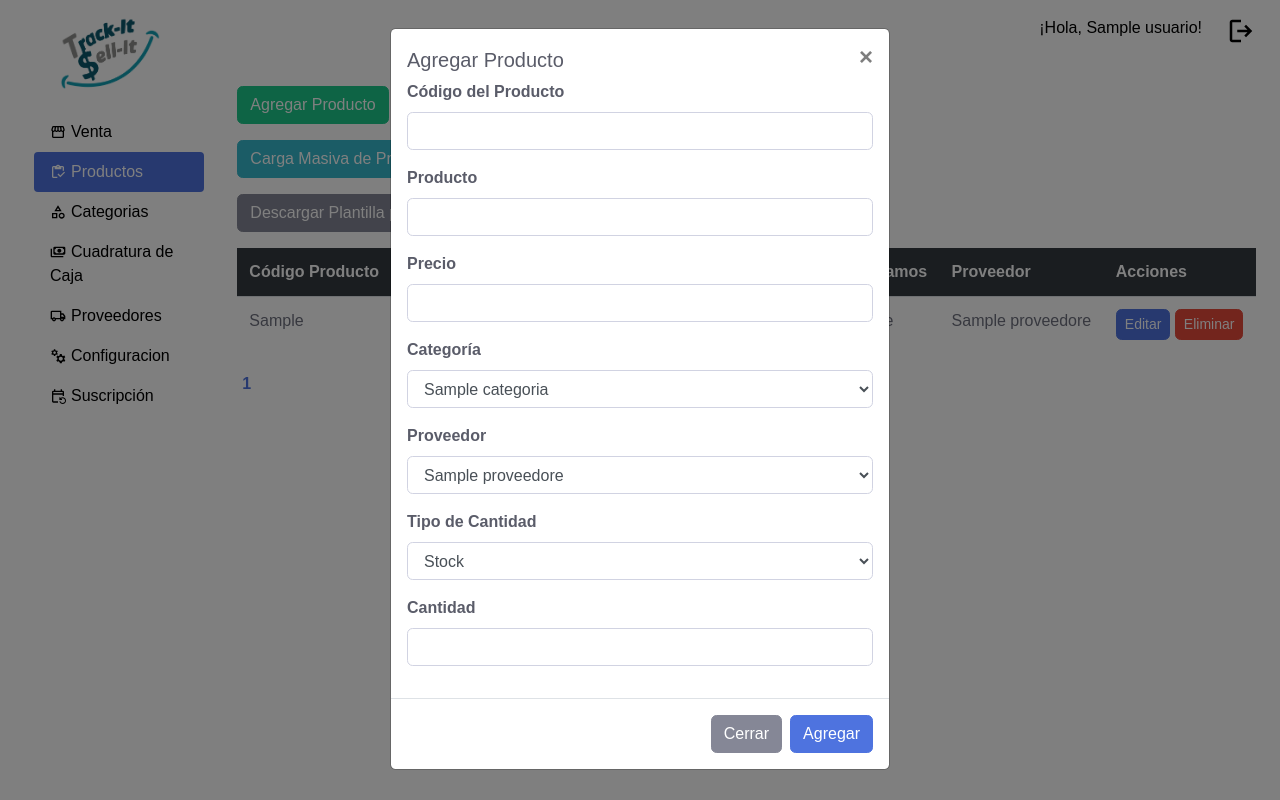
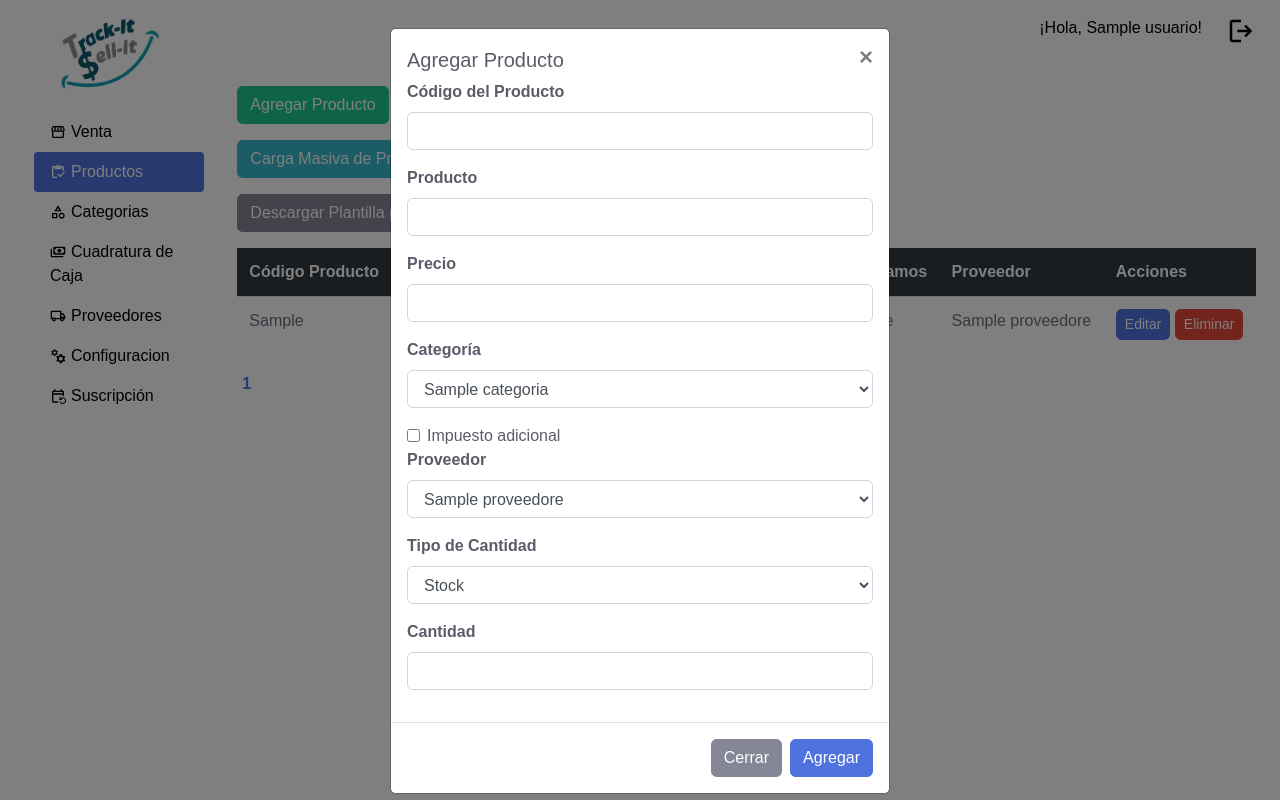
Before and after one commit to IGNRV/tisi, a PHP site: page /welcome.php?page=products in a window 1280 px wide, after a click on "Agregar Producto". Run offline with PHP 8.4, Linux system fonts and the light colour scheme; the visitor is signed in with stand-in values (Sample User, id 1); tables that the repository leaves empty or names only in its code hold one stand-in row (values such as "Sample post").

Commit message:
Se agrega input con el impuesto adicional al agregar un producto

```diff
--- a/product_stock.php
+++ b/product_stock.php
@@ -254,6 +254,17 @@ WHERE p.id_usuario = ?";
                             <?php endforeach; ?>
                         </select>
                     </div>
+                    <div class="form-check">
+  <input class="form-check-input" type="checkbox" value="" id="impuestoAdicionalCheck">
+  <label class="form-check-label" for="impuestoAdicionalCheck">
+    Impuesto adicional
+  </label>
+</div>
+<!-- Input para el valor del impuesto adicional, inicialmente oculto -->
+<div class="form-group d-none" id="impuestoAdicionalInput">
+  <label for="impuesto_adicional">Impuesto Adicional</label>
+  <input type="text" class="form-control" name="impuesto_adicional" id="impuesto_adicional">
+</div>
                     <div class="form-group">
                         <label>Proveedor</label>
                         <select name="id_proveedor" class="form-control">
@@ -418,7 +429,18 @@ a:hover {
     text-decoration: underline;
 }
 </style>
+<script>
+document.addEventListener('DOMContentLoaded', function() {
+  var impuestoCheck = document.getElementById('impuestoAdicionalCheck');
+  var impuestoInput = document.getElementById('impuestoAdicionalInput');
 
+  // Escucha para el cambio del checkbox
+  impuestoCheck.addEventListener('change', function() {
+    // Muestra u oculta el input basado en si el checkbox está marcado
+    impuestoInput.classList.toggle('d-none', !this.checked);
+  });
+});
+</script>
 <script>
 // Paginación de la tabla de productos
 document.addEventListener('DOMContentLoaded', function() {
```
Also changed, not shown: add_product.php (+6 -4 lines).
